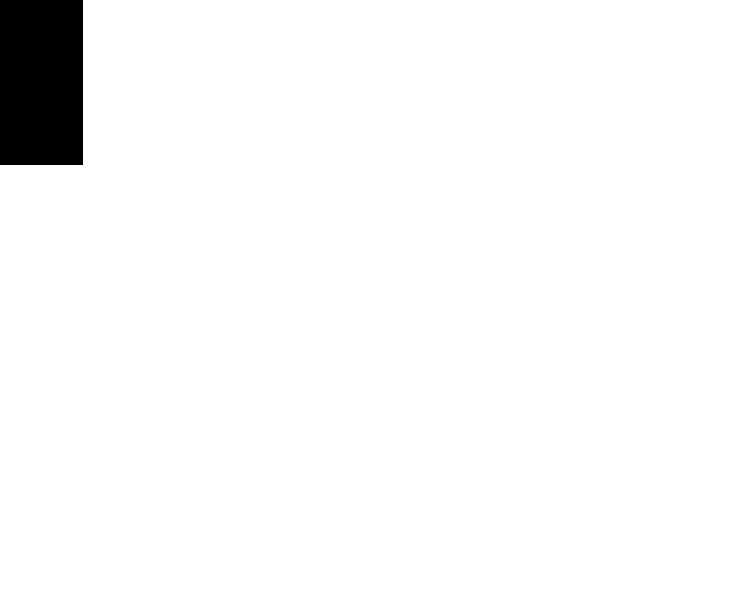
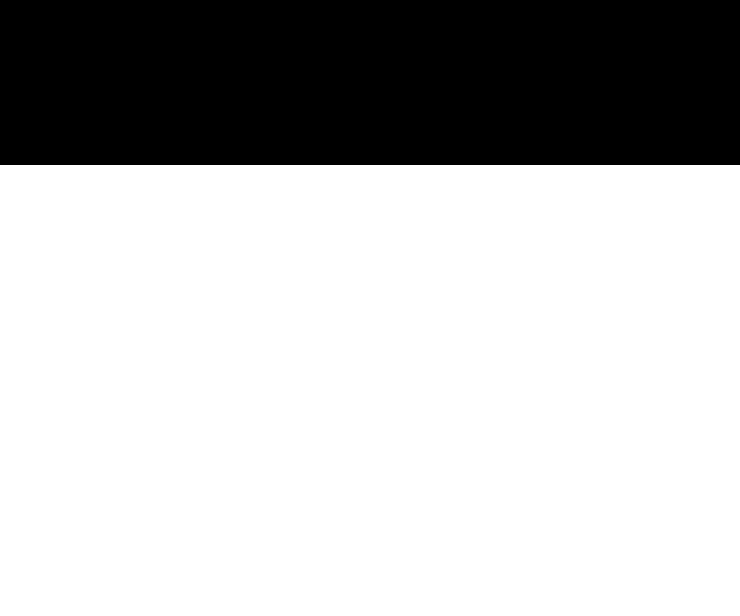
Before and after one commit to Luana1f-ifc/projeto-integrador, a plain HTML site: page frequenciacardiaca.html in a window 1280 px wide. Shown: the top 616 px of the page, 1180-1920 px from the left, 740 px wide, since content can reach past the window. Drawn offline with Linux system fonts and the light colour scheme.

Commit message:
Update frequenciacardiaca.css

```diff
--- a/frequenciacardiaca.css
+++ b/frequenciacardiaca.css
@@ -1,5 +1,5 @@
 header {
-    width: 100%;/*aumenta lado*/
+    width: 20000px;/*aumenta lado*/
     height: 150px;
     background: black;
 
```
